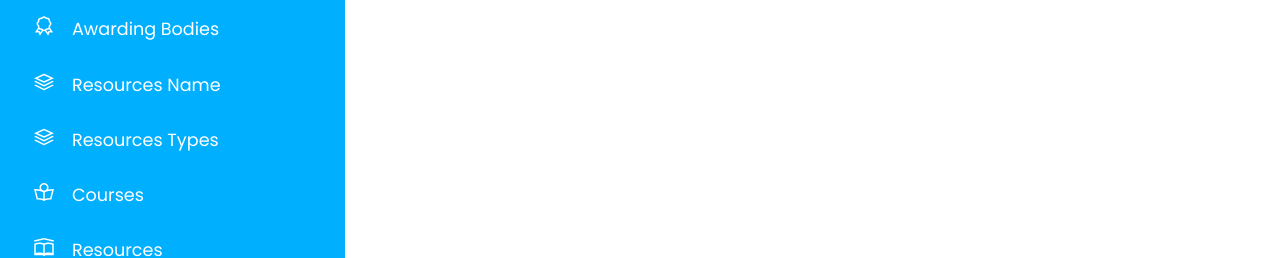
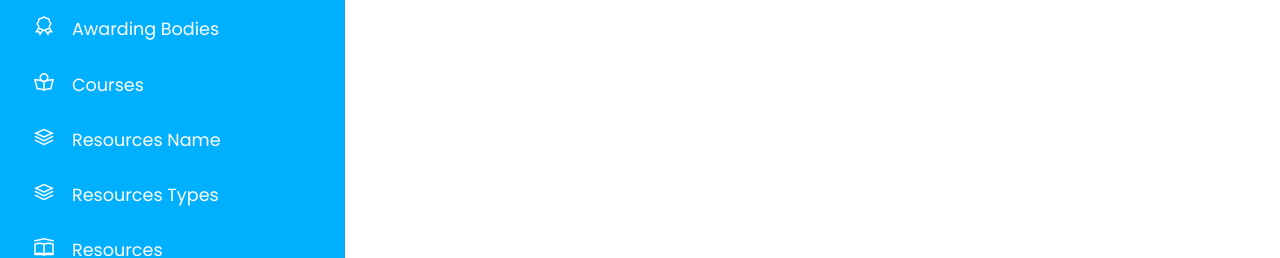
Before and after one commit to TharushaDilmith/resources-page-admin-frontend, a React (Create React App) app: page /resources_types in a window 1280 px wide. Shown: the part 202-460 px from the top of the page. Built offline with nearby package versions, Linux system fonts and the light colour scheme; no server answers.

Commit message:
remove resource type from courses

```diff
--- a/src/components/layout/Layout.js
+++ b/src/components/layout/Layout.js
@@ -61,6 +61,13 @@ export default function Layout({ children }) {
               </Link>
             </li>
             <li>
+              <Link to="/courses">
+                {" "}
+                <span className="las la-book-reader"></span>
+                <span>Courses</span>
+              </Link>
+            </li>
+            <li>
               <Link to="/resource-name">
                 {" "}
                 <span className="lab la-buffer"></span>
@@ -72,13 +79,6 @@ export default function Layout({ children }) {
                 {" "}
                 <span className="lab la-buffer"></span>
                 <span>Resources Types</span>
-              </Link>
-            </li>
-            <li>
-              <Link to="/courses">
-                {" "}
-                <span className="las la-book-reader"></span>
-                <span>Courses</span>
               </Link>
             </li>
             <li>
```
